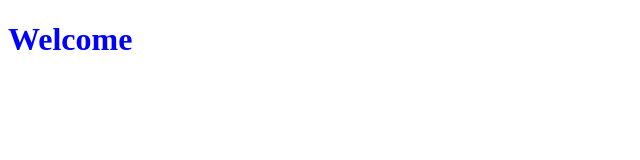
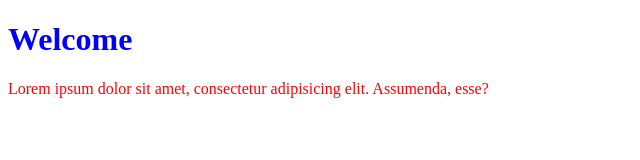
Before and after one commit to JamieRuark/whyfiles, a plain HTML site: page index.html in a window 1280 px wide. Shown: the whole page, without its empty margins (0-640 px from the left). Drawn offline with Linux system fonts and the light colour scheme.

Commit message:
create new paragraph

```diff
--- a/index.html
+++ b/index.html
@@ -9,7 +9,9 @@
   </head>
   <body>
     <h1>Welcome</h1>
-
+    <p>
+      Lorem ipsum dolor sit amet, consectetur adipisicing elit. Assumenda, esse?
+    </p>
     <script src="app.js"></script>
   </body>
 </html>
--- a/style.css
+++ b/style.css
@@ -1,3 +1,7 @@
 h1 {
   color: blue;
 }
+
+p {
+  color: red;
+}
```
